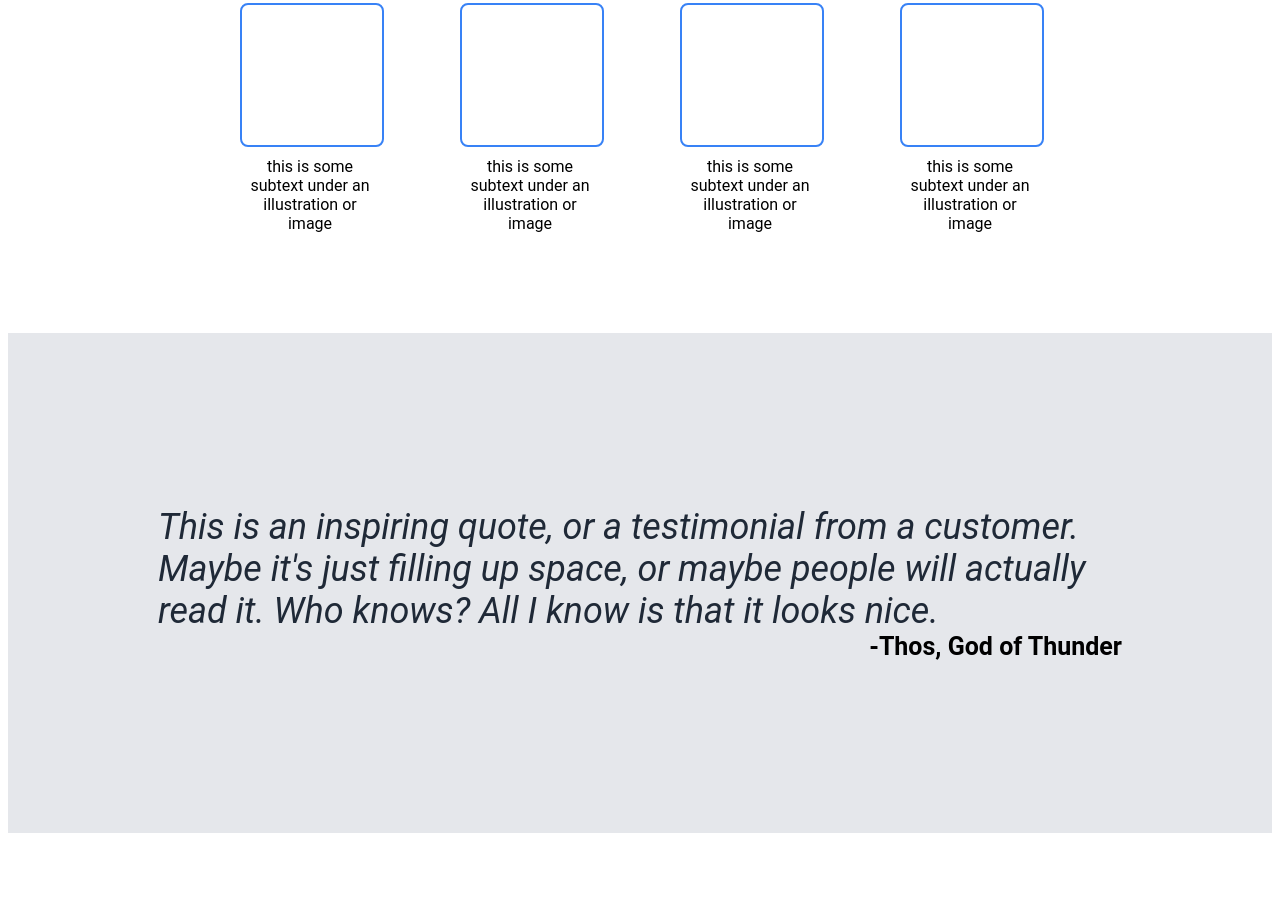
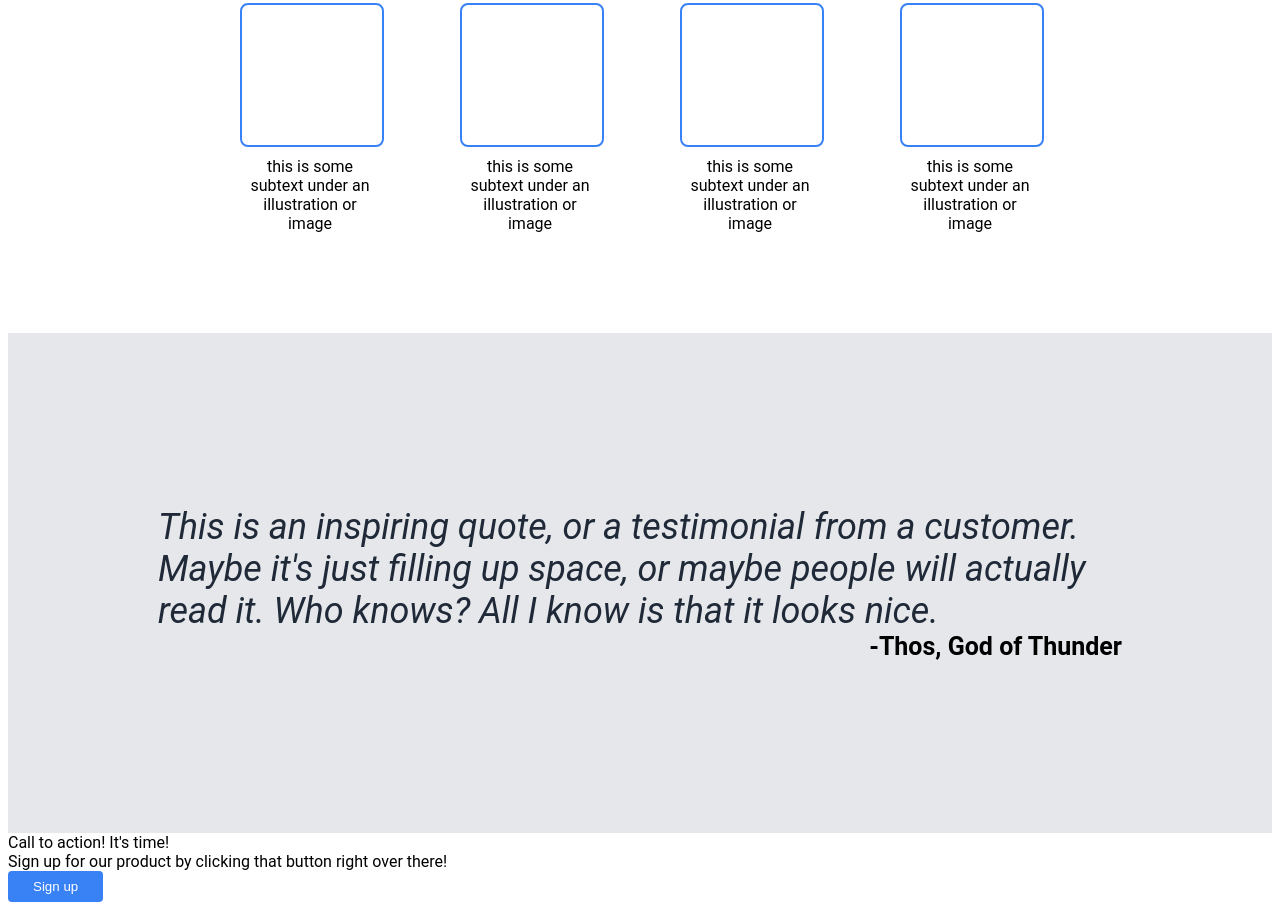
Before and after one commit to Percrocuta/odin-landing-page, a plain HTML site: page index.html in a window 1280 px wide. Shown: the part 490-1400 px from the top of the page. Before the commit the page ends 1331 px from the top, so only its background shows below. Drawn offline with Linux system fonts and the light colour scheme.

Commit message:
Added footer part to index.html

```diff
--- a/index.html
+++ b/index.html
@@ -58,6 +58,15 @@
       <div class="author"><b>-Thos, God of Thunder</b></div>
     </div>
   </div>
+  <div class="footer-container">
+    <div class="action-container">
+      <div class="text">
+        <div class="title">Call to action! It's time!</div>
+        <div>Sign up for our product by clicking that button right over there!</div>
+      </div>
+      <button>Sign up</button>
+    </div>
+  </div>
 
 </body>
 
```
